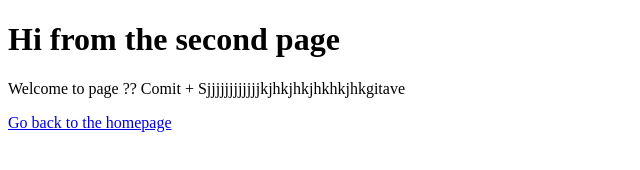
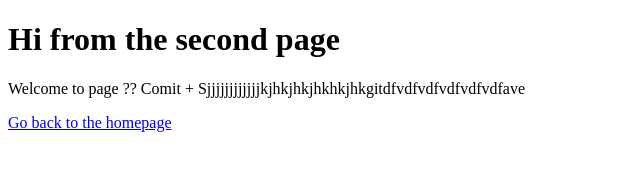
Before and after one commit to Gidralisk/Designcode-react-lessons, a Gatsby site: page /page-2 in a window 1280 px wide. Shown: the whole page, without its empty margins (0-640 px from the left). Built offline with nearby package versions, Linux system fonts and the light colour scheme; Gatsby itself is replaced by a stand-in of ours.

Commit message:
last commit

```diff
--- a/src/pages/page-2.js
+++ b/src/pages/page-2.js
@@ -4,7 +4,7 @@
 const SecondPage = () => (
   <div>
     <h1>Hi from the second page</h1>
-    <p>Welcome to page ?? Comit + Sjjjjjjjjjjjjkjhkjhkjhkhkjhkgitave</p>
+    <p>Welcome to page ?? Comit + Sjjjjjjjjjjjjkjhkjhkjhkhkjhkgitdfvdfvdfvdfvdfvdfave</p>
     <Link to="/">Go back to the homepage</Link>
   </div>
 )
```
